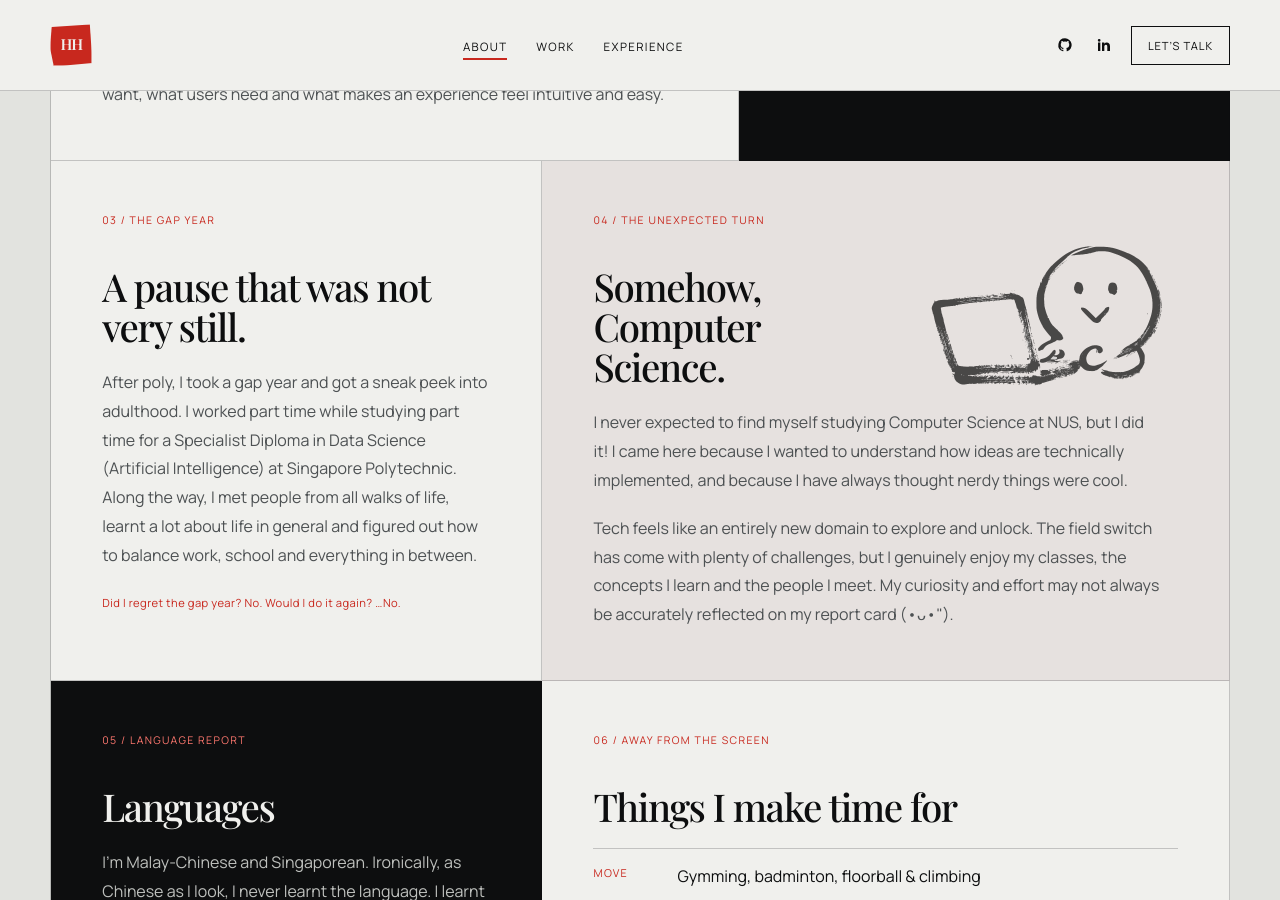
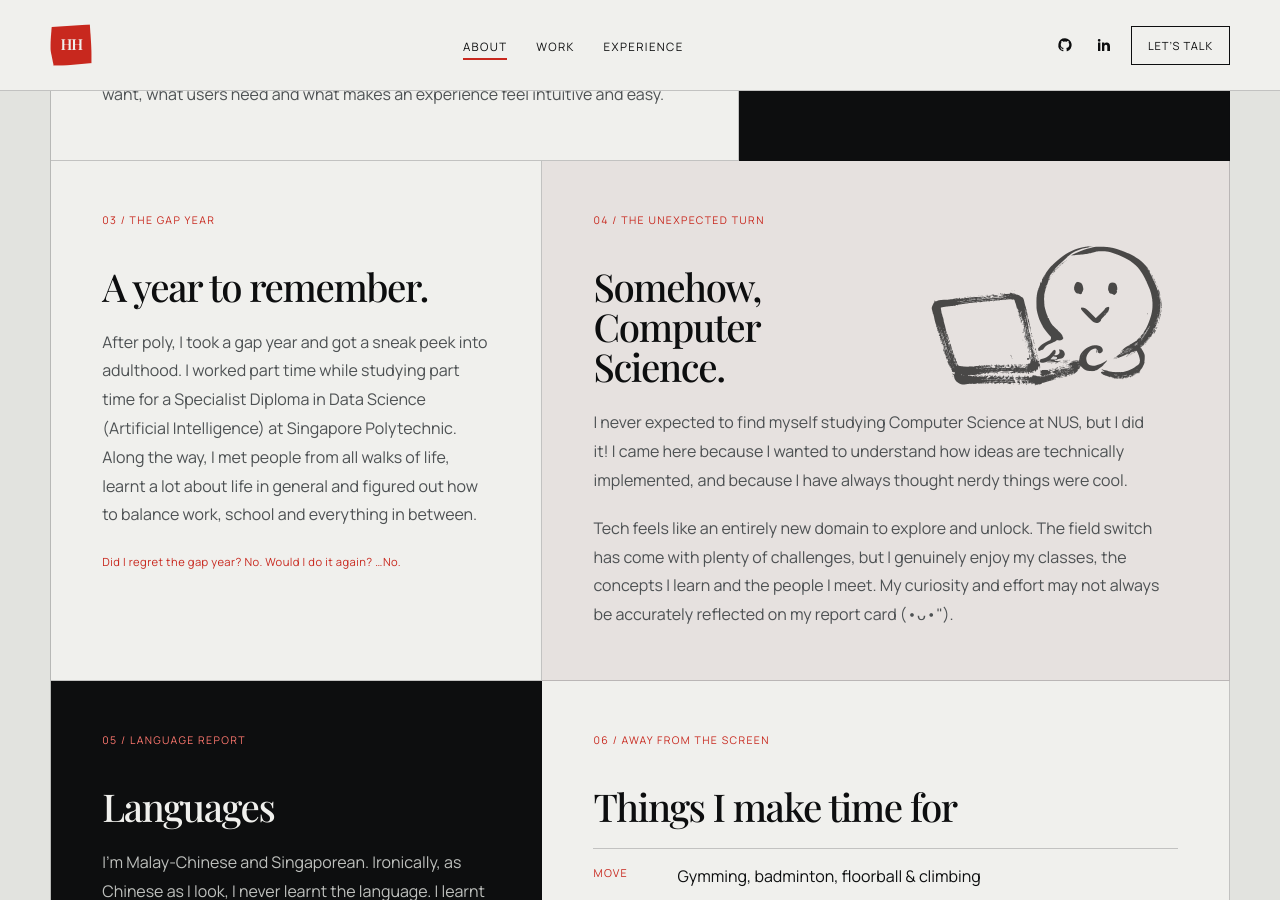
Before and after one commit to hazelhidayah/hazelhidayah.github.io, a Jekyll site: the page built from about.markdown, in a window 1280 px wide and 900 px high, scrolled down 1584 px. Built offline with Jekyll 4.4.1, drawn with Linux system fonts in a browser that asks for light colours.

Commit message:
Simplify compass illustration and rename gap year card

```diff
--- a/about.markdown
+++ b/about.markdown
@@ -74,7 +74,7 @@ description: A few things that shaped how I build, design, and think.
 
       <article class="about-tile about-tile--gap">
         <p class="about-tile__number">03 / The gap year</p>
-        <h3>A pause that was not very still.</h3>
+        <h3>A year to remember.</h3>
         <p>
           After poly, I took a gap year and got a sneak peek into adulthood. I worked part time while
           studying part time for a Specialist Diploma in Data Science (Artificial Intelligence) at
@@ -142,7 +142,7 @@ description: A few things that shaped how I build, design, and think.
           alt=""
           aria-hidden="true"
           width="900"
-          height="927"
+          height="900"
         />
         <p class="about-tile__aside">Learning, experiencing and doing my best.</p>
       </article>
```
Also changed, not shown: assets/img/about-outlook.webp.
